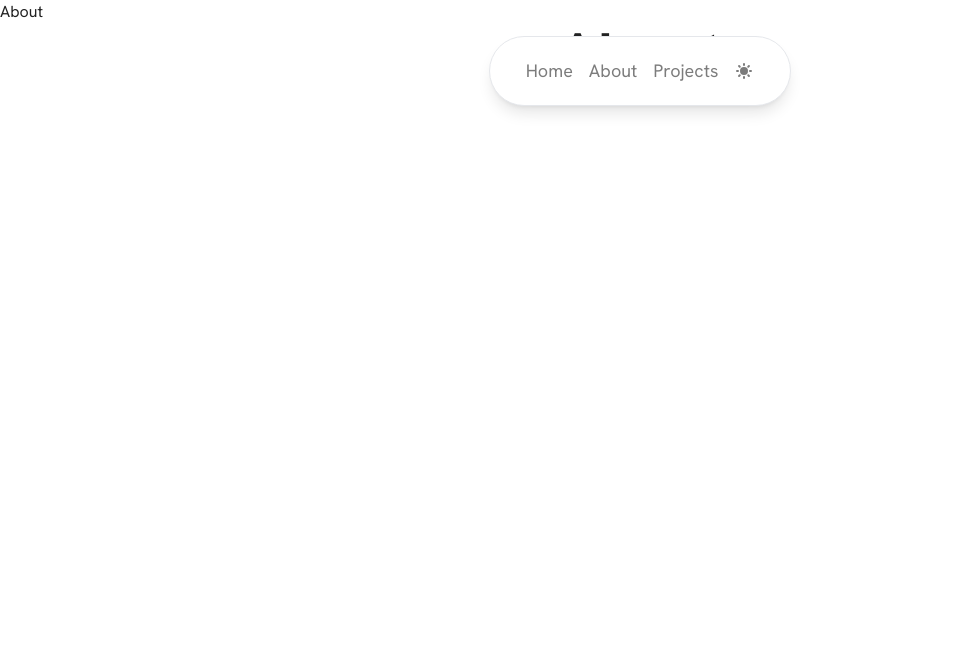
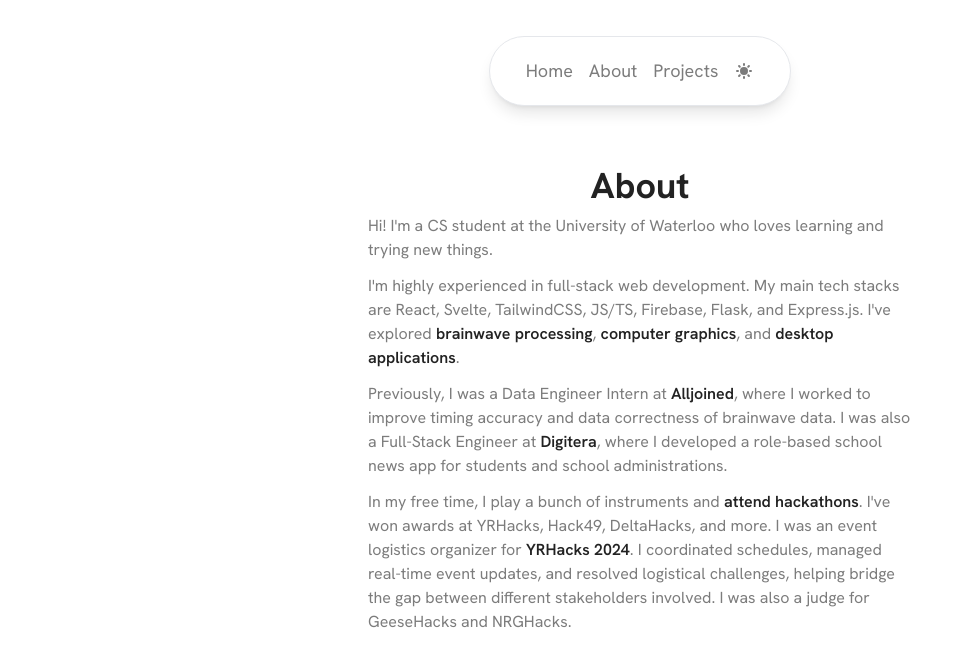
Before and after one commit to andrewchu16/andrewchu.ca, a Next.js app: page /about in a window 1280 px wide. Shown: the top 666 px of the page, without its empty margins (0-973 px from the left). Built offline with nearby package versions, Linux system fonts and the light colour scheme.

Commit message:
Add about page

```diff
--- a/src/app/about/page.tsx
+++ b/src/app/about/page.tsx
@@ -1,10 +1,58 @@
+import WebLink from "@/components/utils/WebLink";
+
 export default function About() {
   return (
     <>
-      <div className="w-screen h-screen">
-        About
+      <div className="min-h-screen w-screen flex flex-col">
         <div className="flex flex-col justify-center items-center flex-grow">
-          <h1 className="text-6xl font-bold mb-1">About</h1>
+          <h1 className="text-4xl font-bold mb-2">About</h1>
+          <div className="max-w-[34rem] flex flex-col gap-3 text-secondary">
+            <p>
+              Hi! I'm a CS student at the University of Waterloo who loves
+              learning and trying new things.
+            </p>
+            <p>
+              I'm highly experienced in full-stack web development. My main tech
+              stacks are React, Svelte, TailwindCSS, JS/TS, Firebase, Flask, and
+              Express.js. I've explored{" "}
+              <WebLink href="https://dorahacks.io/buidl/17834">
+                brainwave processing
+              </WebLink>
+              ,{" "}
+              <WebLink href="https://github.com/andrewchu16/tinyraytracer">
+                computer graphics
+              </WebLink>
+              , and{" "}
+              <WebLink href="https://github.com/andrewchu16/lilac-editor">
+                desktop applications
+              </WebLink>
+              .
+            </p>
+            <p>
+              Previously, I was a Data Engineer Intern at{" "}
+              <WebLink href="https://www.alljoined.com/">Alljoined</WebLink>,
+              where I worked to improve timing accuracy and data correctness of
+              brainwave data. I was also a Full-Stack Engineer at{" "}
+              <WebLink href="https://digitalmarketingplus.com/">
+                Digitera
+              </WebLink>
+              , where I developed a role-based school news app for students and
+              school administrations.
+            </p>
+            <p>
+              In my free time, I play a bunch of instruments and{" "}
+              <WebLink href="https://devpost.com/Previouslynamedjeff">
+                attend hackathons
+              </WebLink>
+              . I've won awards at YRHacks, Hack49, DeltaHacks, and more. I was
+              an event logistics organizer for{" "}
+              <WebLink href="https://yrhacks.ca">YRHacks 2024</WebLink>. I
+              coordinated schedules, managed real-time event updates, and
+              resolved logistical challenges, helping bridge the gap between
+              different stakeholders involved. I was also a judge for GeeseHacks
+              and NRGHacks.
+            </p>
+          </div>
         </div>
       </div>
     </>
--- a/src/app/designs/page.tsx
+++ b/src/app/designs/page.tsx
@@ -1,7 +1,7 @@
 export default function Designs() {
   return (
     <>
-      <div className="w-screen h-screen">
+      <div className="h-screen">
         Designs
       </div>
     </>
--- a/src/app/globals.css
+++ b/src/app/globals.css
@@ -27,7 +27,7 @@ body {
 
 #content {
   transition-property: opacity, filter;
-  transition-duration: 0.2s;
+  transition-duration: 0.3s;
   transition-timing-function: ease-in-out;
   opacity: 1;
   filter: none;
--- a/src/components/nav-bar/components/NavLinks.tsx
+++ b/src/components/nav-bar/components/NavLinks.tsx
@@ -18,7 +18,7 @@ export default function NavLinks() {
           key={link.name}
           href={link.url}
           sleepEnterMs={300}
-          sleepExitMs={200}
+          sleepExitMs={300}
           className="text-lg text-secondary hover:text-primary"
         >
           {link.name}
--- /dev/null
+++ b/src/components/utils/WebLink.tsx
@@ -0,0 +1,14 @@
+import { ReactNode } from "react";
+
+interface WebLinkProps {
+  href: string;
+  children: ReactNode;
+}
+
+export default function WebLink({ href, children }: WebLinkProps) {
+  return (
+    <a href={href} className="font-semibold text-primary hover:underline">
+      {children}
+    </a>
+  );
+}
```
